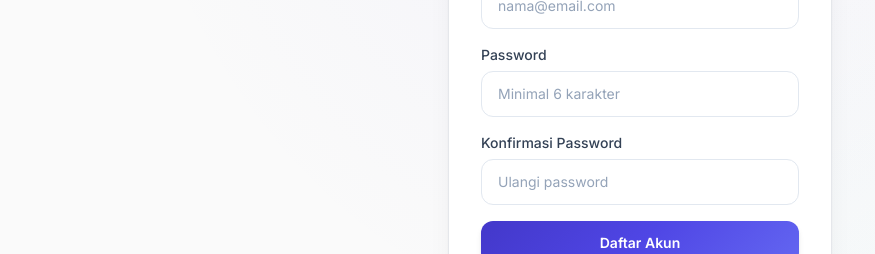
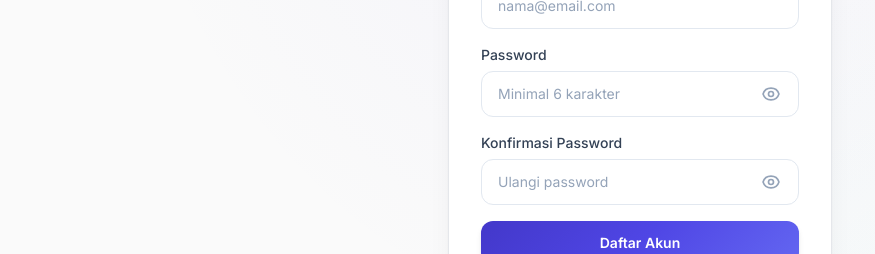
Before and after one commit to vlinno/Presen_Z, a Next.js app: page /register in a window 1280 px wide. Shown: the part 332-586 px from the top of the page, without its empty margins (0-875 px from the left). Built offline with nearby package versions, Linux system fonts and the light colour scheme.

Commit message:
feat: add custom password toggle visibility buttons to login, admin login, and register pages

```diff
--- a/src/app/(auth)/admin/login/page.tsx
+++ b/src/app/(auth)/admin/login/page.tsx
@@ -7,6 +7,7 @@
 export default function AdminLoginPage() {
   const [error, setError] = useState<string | null>(null)
   const [loading, setLoading] = useState(false)
+  const [showPassword, setShowPassword] = useState(false)
 
   async function handleSubmit(formData: FormData) {
     setLoading(true)
@@ -59,14 +60,32 @@
           <label htmlFor="password" className="block text-sm font-medium text-neutral-700 mb-1.5">
             Password
           </label>
+          <div className="relative">
             <input
               id="password"
               name="password"
-            type="password"
+              type={showPassword ? 'text' : 'password'}
               required
               placeholder="••••••••"
-            className="w-full px-4 py-3 rounded-xl border border-neutral-200 bg-white text-neutral-900 placeholder:text-neutral-400 text-sm focus:outline-none focus:ring-2 focus:ring-neutral-900 transition-all duration-200"
+              className="w-full pl-4 pr-11 py-3 rounded-xl border border-neutral-200 bg-white text-neutral-900 placeholder:text-neutral-400 text-sm focus:outline-none focus:ring-2 focus:ring-neutral-900 transition-all duration-200"
             />
+            <button
+              type="button"
+              onClick={() => setShowPassword(!showPassword)}
+              className="absolute right-3.5 top-1/2 -translate-y-1/2 text-neutral-400 hover:text-neutral-600 transition-colors p-1 focus:outline-none"
+            >
+              {showPassword ? (
+                <svg className="w-5 h-5" fill="none" viewBox="0 0 24 24" stroke="currentColor" strokeWidth={2}>
+                  <path strokeLinecap="round" strokeLinejoin="round" d="M13.875 18.825A10.05 10.05 0 0112 19c-4.478 0-8.268-2.943-9.542-7a9.97 9.97 0 011.563-3.029m5.858.908a3 3 0 114.243 4.243M9.878 9.878l4.242 4.242M9.88 9.88l-3.29-3.29m7.532 7.532l3.29 3.29M3 3l18 18" />
+                </svg>
+              ) : (
+                <svg className="w-5 h-5" fill="none" viewBox="0 0 24 24" stroke="currentColor" strokeWidth={2}>
+                  <path strokeLinecap="round" strokeLinejoin="round" d="M15 12a3 3 0 11-6 0 3 3 0 016 0z" />
+                  <path strokeLinecap="round" strokeLinejoin="round" d="M2.458 12C3.732 7.943 7.523 5 12 5c4.478 0 8.268 2.943 9.542 7-1.274 4.057-5.064 7-9.542 7-4.477 0-8.268-2.943-9.542-7z" />
+                </svg>
+              )}
+            </button>
+          </div>
         </div>
 
         <button
--- a/src/app/(auth)/login/page.tsx
+++ b/src/app/(auth)/login/page.tsx
@@ -7,6 +7,7 @@
 export default function LoginPage() {
   const [error, setError] = useState<string | null>(null)
   const [loading, setLoading] = useState(false)
+  const [showPassword, setShowPassword] = useState(false)
   async function handleSubmit(formData: FormData) {
     setLoading(true)
     setError(null)
@@ -49,14 +50,32 @@
           <label htmlFor="password" className="block text-sm font-medium text-neutral-700 mb-1.5">
             Password
           </label>
+          <div className="relative">
             <input
               id="password"
               name="password"
-            type="password"
+              type={showPassword ? 'text' : 'password'}
               required
               placeholder="••••••••"
-            className="w-full px-4 py-3 rounded-xl border border-neutral-200 bg-white text-neutral-900 placeholder:text-neutral-400 text-sm transition-all duration-200"
+              className="w-full pl-4 pr-11 py-3 rounded-xl border border-neutral-200 bg-white text-neutral-900 placeholder:text-neutral-400 text-sm transition-all duration-200"
             />
+            <button
+              type="button"
+              onClick={() => setShowPassword(!showPassword)}
+              className="absolute right-3.5 top-1/2 -translate-y-1/2 text-neutral-400 hover:text-neutral-600 transition-colors p-1 focus:outline-none"
+            >
+              {showPassword ? (
+                <svg className="w-5 h-5" fill="none" viewBox="0 0 24 24" stroke="currentColor" strokeWidth={2}>
+                  <path strokeLinecap="round" strokeLinejoin="round" d="M13.875 18.825A10.05 10.05 0 0112 19c-4.478 0-8.268-2.943-9.542-7a9.97 9.97 0 011.563-3.029m5.858.908a3 3 0 114.243 4.243M9.878 9.878l4.242 4.242M9.88 9.88l-3.29-3.29m7.532 7.532l3.29 3.29M3 3l18 18" />
+                </svg>
+              ) : (
+                <svg className="w-5 h-5" fill="none" viewBox="0 0 24 24" stroke="currentColor" strokeWidth={2}>
+                  <path strokeLinecap="round" strokeLinejoin="round" d="M15 12a3 3 0 11-6 0 3 3 0 016 0z" />
+                  <path strokeLinecap="round" strokeLinejoin="round" d="M2.458 12C3.732 7.943 7.523 5 12 5c4.478 0 8.268 2.943 9.542 7-1.274 4.057-5.064 7-9.542 7-4.477 0-8.268-2.943-9.542-7z" />
+                </svg>
+              )}
+            </button>
+          </div>
         </div>
 
         <button
--- a/src/app/(auth)/register/page.tsx
+++ b/src/app/(auth)/register/page.tsx
@@ -7,6 +7,9 @@
 export default function RegisterPage() {
   const [error, setError] = useState<string | null>(null)
   const [loading, setLoading] = useState(false)
+  const [showPassword, setShowPassword] = useState(false)
+  const [showConfirmPassword, setShowConfirmPassword] = useState(false)
+
   async function handleSubmit(formData: FormData) {
     setLoading(true)
     setError(null)
@@ -49,28 +52,64 @@
           <label htmlFor="password" className="block text-sm font-medium text-neutral-700 mb-1.5">
             Password
           </label>
+          <div className="relative">
             <input
               id="password"
               name="password"
-            type="password"
+              type={showPassword ? 'text' : 'password'}
               required
               placeholder="Minimal 6 karakter"
-            className="w-full px-4 py-3 rounded-xl border border-neutral-200 bg-white text-neutral-900 placeholder:text-neutral-400 text-sm transition-all duration-200"
+              className="w-full pl-4 pr-11 py-3 rounded-xl border border-neutral-200 bg-white text-neutral-900 placeholder:text-neutral-400 text-sm transition-all duration-200"
             />
+            <button
+              type="button"
+              onClick={() => setShowPassword(!showPassword)}
+              className="absolute right-3.5 top-1/2 -translate-y-1/2 text-neutral-400 hover:text-neutral-600 transition-colors p-1 focus:outline-none"
+            >
+              {showPassword ? (
+                <svg className="w-5 h-5" fill="none" viewBox="0 0 24 24" stroke="currentColor" strokeWidth={2}>
+                  <path strokeLinecap="round" strokeLinejoin="round" d="M13.875 18.825A10.05 10.05 0 0112 19c-4.478 0-8.268-2.943-9.542-7a9.97 9.97 0 011.563-3.029m5.858.908a3 3 0 114.243 4.243M9.878 9.878l4.242 4.242M9.88 9.88l-3.29-3.29m7.532 7.532l3.29 3.29M3 3l18 18" />
+                </svg>
+              ) : (
+                <svg className="w-5 h-5" fill="none" viewBox="0 0 24 24" stroke="currentColor" strokeWidth={2}>
+                  <path strokeLinecap="round" strokeLinejoin="round" d="M15 12a3 3 0 11-6 0 3 3 0 016 0z" />
+                  <path strokeLinecap="round" strokeLinejoin="round" d="M2.458 12C3.732 7.943 7.523 5 12 5c4.478 0 8.268 2.943 9.542 7-1.274 4.057-5.064 7-9.542 7-4.477 0-8.268-2.943-9.542-7z" />
+                </svg>
+              )}
+            </button>
+          </div>
         </div>
 
         <div>
           <label htmlFor="confirmPassword" className="block text-sm font-medium text-neutral-700 mb-1.5">
             Konfirmasi Password
           </label>
+          <div className="relative">
             <input
               id="confirmPassword"
               name="confirmPassword"
-            type="password"
+              type={showConfirmPassword ? 'text' : 'password'}
               required
               placeholder="Ulangi password"
-            className="w-full px-4 py-3 rounded-xl border border-neutral-200 bg-white text-neutral-900 placeholder:text-neutral-400 text-sm transition-all duration-200"
+              className="w-full pl-4 pr-11 py-3 rounded-xl border border-neutral-200 bg-white text-neutral-900 placeholder:text-neutral-400 text-sm transition-all duration-200"
             />
+            <button
+              type="button"
+              onClick={() => setShowConfirmPassword(!showConfirmPassword)}
+              className="absolute right-3.5 top-1/2 -translate-y-1/2 text-neutral-400 hover:text-neutral-600 transition-colors p-1 focus:outline-none"
+            >
+              {showConfirmPassword ? (
+                <svg className="w-5 h-5" fill="none" viewBox="0 0 24 24" stroke="currentColor" strokeWidth={2}>
+                  <path strokeLinecap="round" strokeLinejoin="round" d="M13.875 18.825A10.05 10.05 0 0112 19c-4.478 0-8.268-2.943-9.542-7a9.97 9.97 0 011.563-3.029m5.858.908a3 3 0 114.243 4.243M9.878 9.878l4.242 4.242M9.88 9.88l-3.29-3.29m7.532 7.532l3.29 3.29M3 3l18 18" />
+                </svg>
+              ) : (
+                <svg className="w-5 h-5" fill="none" viewBox="0 0 24 24" stroke="currentColor" strokeWidth={2}>
+                  <path strokeLinecap="round" strokeLinejoin="round" d="M15 12a3 3 0 11-6 0 3 3 0 016 0z" />
+                  <path strokeLinecap="round" strokeLinejoin="round" d="M2.458 12C3.732 7.943 7.523 5 12 5c4.478 0 8.268 2.943 9.542 7-1.274 4.057-5.064 7-9.542 7-4.477 0-8.268-2.943-9.542-7z" />
+                </svg>
+              )}
+            </button>
+          </div>
         </div>
 
         <button
--- a/src/app/globals.css
+++ b/src/app/globals.css
@@ -339,3 +339,9 @@
   box-shadow: 0 8px 24px rgba(79,70,229,0.12);
   transform:  translateY(-2px);
 }
+
+/* Hide default Edge and IE password reveal/clear buttons */
+input[type="password"]::-ms-reveal,
+input[type="password"]::-ms-clear {
+  display: none;
+}
```
Lines whose indentation alone changed are shown as unchanged.
